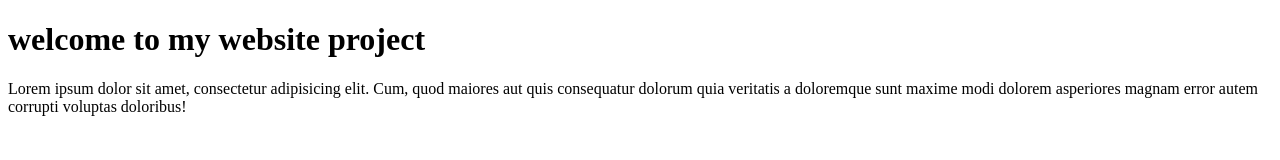
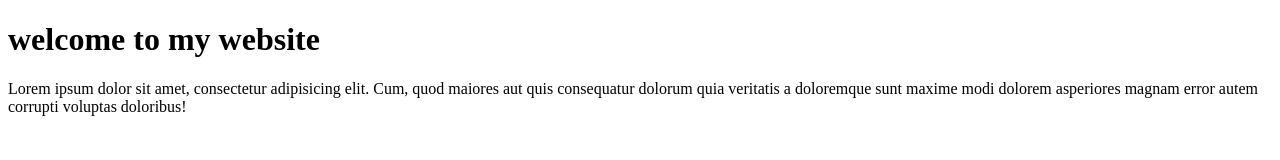
Before and after one commit to lomzari/first_repo, a plain HTML site: page index.html in a window 1280 px wide. Drawn offline with Linux system fonts and the light colour scheme.

Commit message:
heading one updated

```diff
--- a/index.html
+++ b/index.html
@@ -7,7 +7,7 @@
  <title>Document</title>
 </head>
 <body>
- <h1>welcome to my website project</h1>
+ <h1>welcome to my website</h1>
  <p>Lorem ipsum dolor sit amet, consectetur adipisicing elit. Cum, quod maiores aut quis consequatur dolorum quia veritatis a doloremque sunt maxime modi dolorem asperiores magnam error autem corrupti voluptas doloribus!</p>
 </body>
 </html>
```
